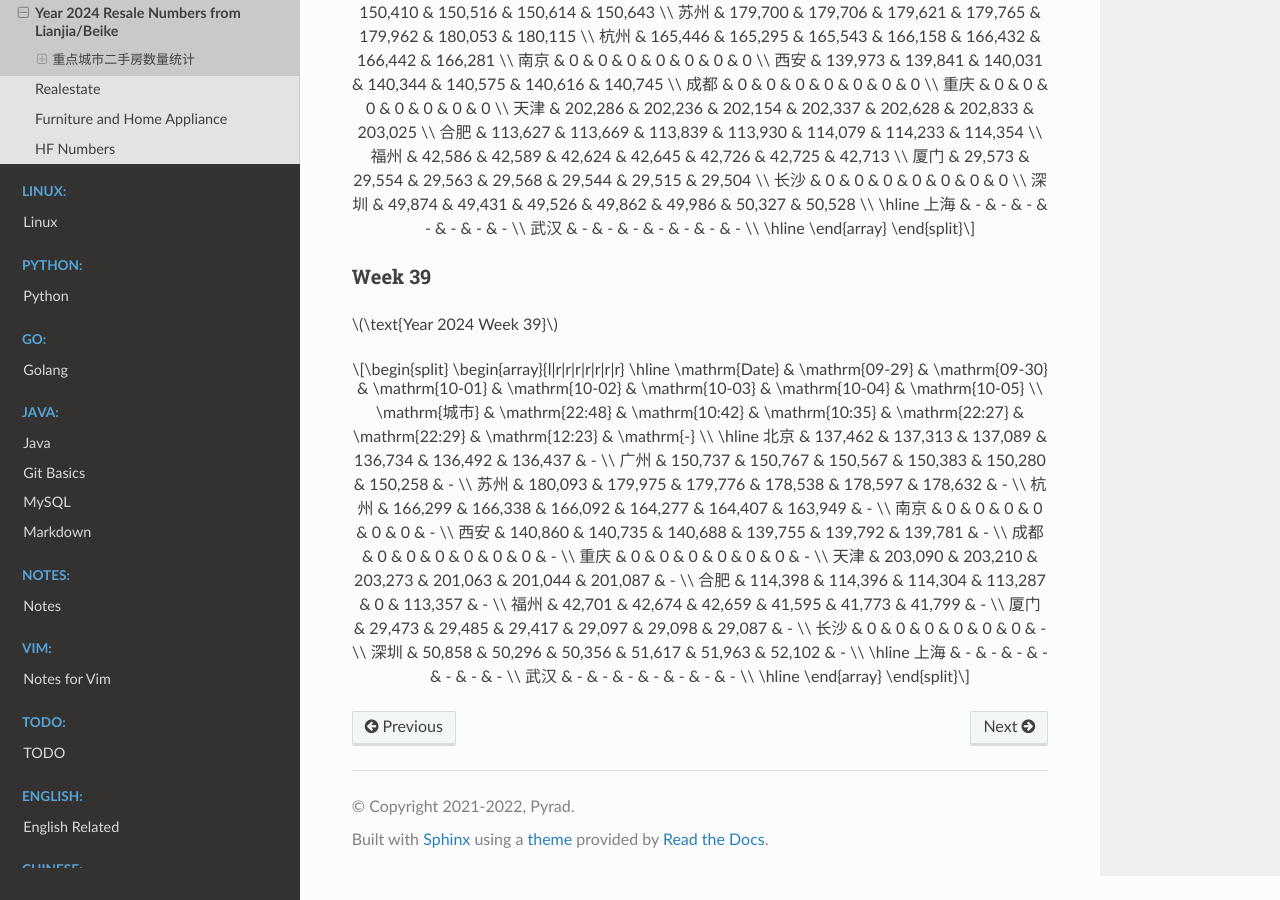
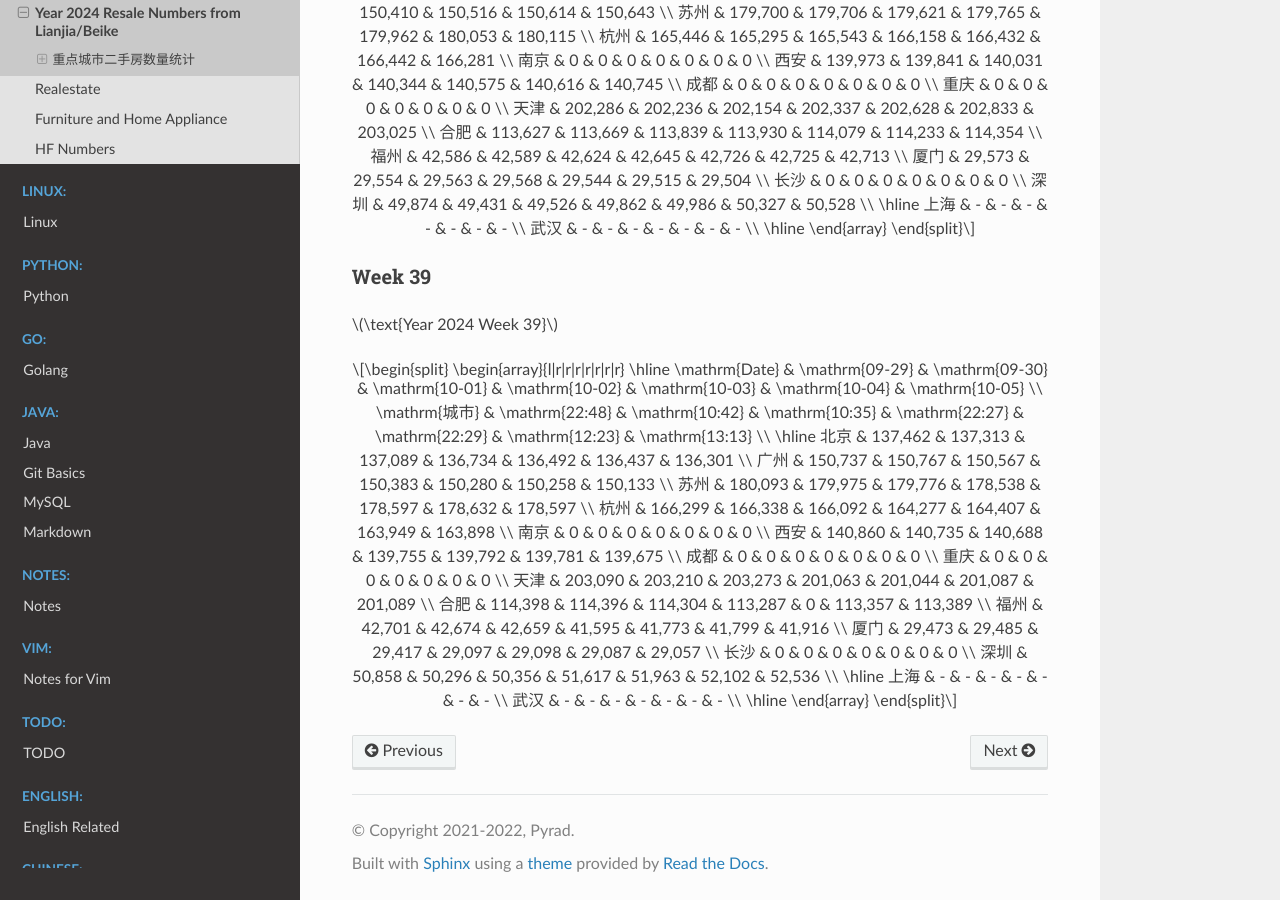
Before and after one commit to Pyrad/pyradnotes, a Sphinx documentation site: the page built from source/RealEstate/resalenumbers2024.md, in a window 1280 px wide and 900 px high, scrolled down 18917 px. Built offline with Sphinx 7.4.7 and the Read the Docs theme 2.0.0, drawn with Linux system fonts in a browser that asks for light colours; pages that are not in the unit, such as notebooks, are missing from menus; a script that is not in the unit is left out.

Commit message:
Realestate Update resale numbers 2024-10-05 13:13

```diff
--- a/source/RealEstate/resalenumbers2024.md
+++ b/source/RealEstate/resalenumbers2024.md
@@ -1259,22 +1259,22 @@
 \begin{array}{l|r|r|r|r|r|r|r}
 \hline
 \mathrm{Date} & \mathrm{09-29} & \mathrm{09-30} & \mathrm{10-01} & \mathrm{10-02} & \mathrm{10-03} & \mathrm{10-04} & \mathrm{10-05} \\
-\mathrm{城市} & \mathrm{22:48} & \mathrm{10:42} & \mathrm{10:35} & \mathrm{22:27} & \mathrm{22:29} & \mathrm{12:23} & \mathrm{-} \\
+\mathrm{城市} & \mathrm{22:48} & \mathrm{10:42} & \mathrm{10:35} & \mathrm{22:27} & \mathrm{22:29} & \mathrm{12:23} & \mathrm{13:13} \\
 \hline
-北京 & 137,462 & 137,313 & 137,089 & 136,734 & 136,492 & 136,437 & - \\
-广州 & 150,737 & 150,767 & 150,567 & 150,383 & 150,280 & 150,258 & - \\
-苏州 & 180,093 & 179,975 & 179,776 & 178,538 & 178,597 & 178,632 & - \\
-杭州 & 166,299 & 166,338 & 166,092 & 164,277 & 164,407 & 163,949 & - \\
-南京 & 0 & 0 & 0 & 0 & 0 & 0 & - \\
-西安 & 140,860 & 140,735 & 140,688 & 139,755 & 139,792 & 139,781 & - \\
-成都 & 0 & 0 & 0 & 0 & 0 & 0 & - \\
-重庆 & 0 & 0 & 0 & 0 & 0 & 0 & - \\
-天津 & 203,090 & 203,210 & 203,273 & 201,063 & 201,044 & 201,087 & - \\
-合肥 & 114,398 & 114,396 & 114,304 & 113,287 & 0 & 113,357 & - \\
-福州 & 42,701 & 42,674 & 42,659 & 41,595 & 41,773 & 41,799 & - \\
-厦门 & 29,473 & 29,485 & 29,417 & 29,097 & 29,098 & 29,087 & - \\
-长沙 & 0 & 0 & 0 & 0 & 0 & 0 & - \\
-深圳 & 50,858 & 50,296 & 50,356 & 51,617 & 51,963 & 52,102 & - \\
+北京 & 137,462 & 137,313 & 137,089 & 136,734 & 136,492 & 136,437 & 136,301 \\
+广州 & 150,737 & 150,767 & 150,567 & 150,383 & 150,280 & 150,258 & 150,133 \\
+苏州 & 180,093 & 179,975 & 179,776 & 178,538 & 178,597 & 178,632 & 178,597 \\
+杭州 & 166,299 & 166,338 & 166,092 & 164,277 & 164,407 & 163,949 & 163,898 \\
+南京 & 0 & 0 & 0 & 0 & 0 & 0 & 0 \\
+西安 & 140,860 & 140,735 & 140,688 & 139,755 & 139,792 & 139,781 & 139,675 \\
+成都 & 0 & 0 & 0 & 0 & 0 & 0 & 0 \\
+重庆 & 0 & 0 & 0 & 0 & 0 & 0 & 0 \\
+天津 & 203,090 & 203,210 & 203,273 & 201,063 & 201,044 & 201,087 & 201,089 \\
+合肥 & 114,398 & 114,396 & 114,304 & 113,287 & 0 & 113,357 & 113,389 \\
+福州 & 42,701 & 42,674 & 42,659 & 41,595 & 41,773 & 41,799 & 41,916 \\
+厦门 & 29,473 & 29,485 & 29,417 & 29,097 & 29,098 & 29,087 & 29,057 \\
+长沙 & 0 & 0 & 0 & 0 & 0 & 0 & 0 \\
+深圳 & 50,858 & 50,296 & 50,356 & 51,617 & 51,963 & 52,102 & 52,536 \\
 \hline
 上海 & - & - & - & - & - & - & - \\
 武汉 & - & - & - & - & - & - & - \\
```
Also changed, not shown: 1 other file.
